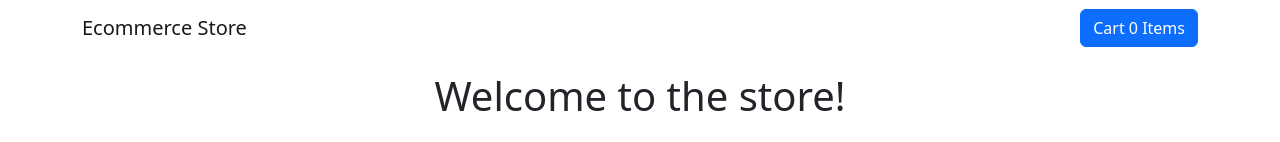
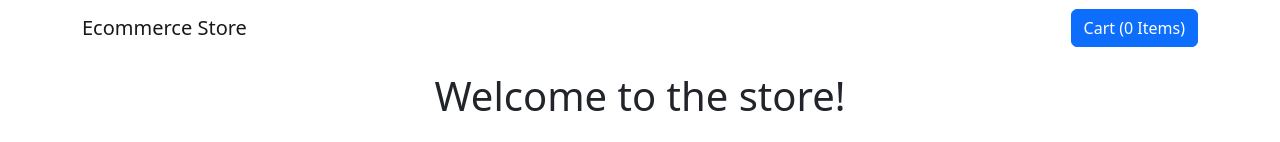
Before and after one commit to sserges/store, a React (Create React App) app: page / in a window 1280 px wide. Shown: the top 142 px of the page. Built offline with nearby package versions, Linux system fonts and the light colour scheme.

Commit message:
Adding cart functionality to navbar (number of items)

```diff
--- a/src/components/Navbar.js
+++ b/src/components/Navbar.js
@@ -1,10 +1,19 @@
-import { Button, Container, Navbar, Modal } from 'react-bootstrap'
-import { useState } from 'react'
+import { Button, Navbar, Modal } from 'react-bootstrap'
+import { useState, useContext } from 'react'
+
+import { CartContext } from '../CartContext'
 
 function NavbarComponent() {
+  const cart = useContext(CartContext)
+
   const [show, setShow] = useState(false)
   const handleClose = () => setShow(false)
   const handleShow = () => setShow(true)
+
+  const productsCount = cart.items.reduce(
+    (sum, product) => sum + product.quantity,
+    0
+  )
 
   return (
     <>
@@ -12,7 +21,7 @@
         <Navbar.Brand href='/'>Ecommerce Store</Navbar.Brand>
         <Navbar.Toggle />
         <Navbar.Collapse className='justify-content-end'>
-          <Button onClick={handleShow}>Cart 0 Items</Button>
+          <Button onClick={handleShow}>Cart ({productsCount} Items)</Button>
         </Navbar.Collapse>
       </Navbar>
 
```
